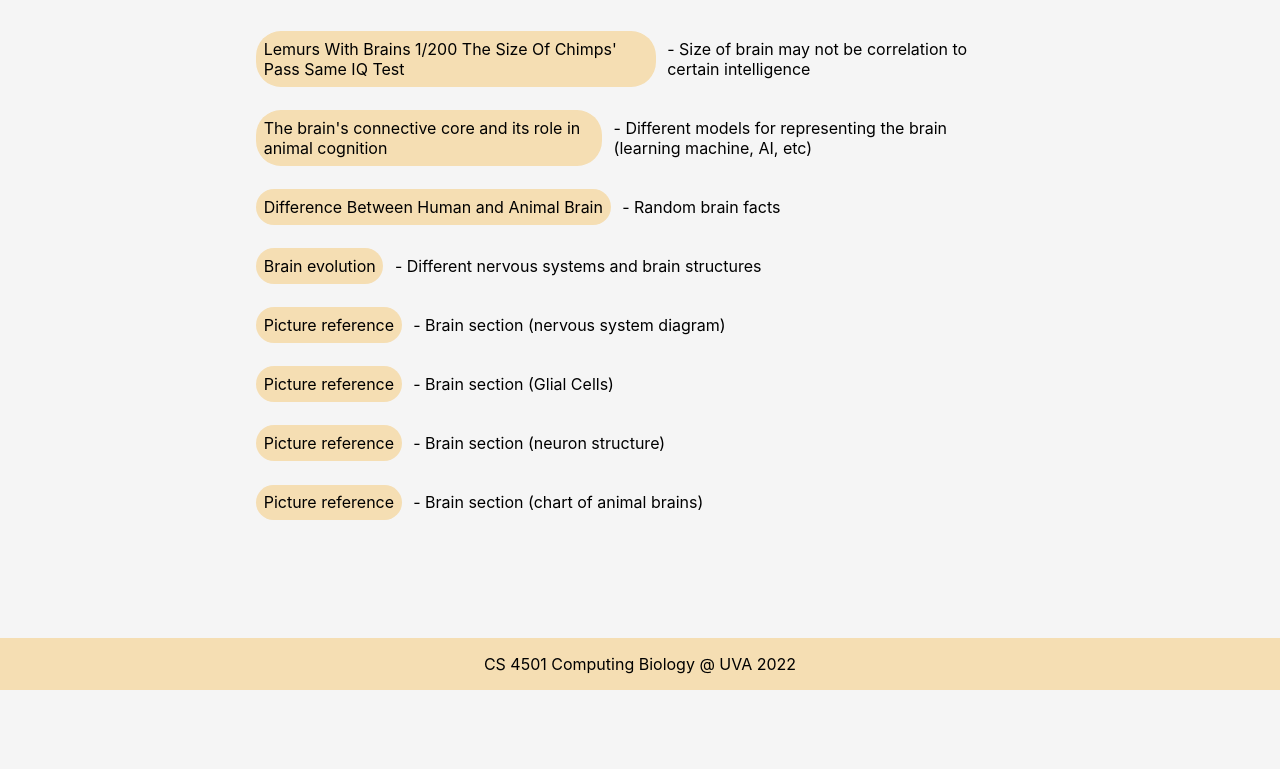
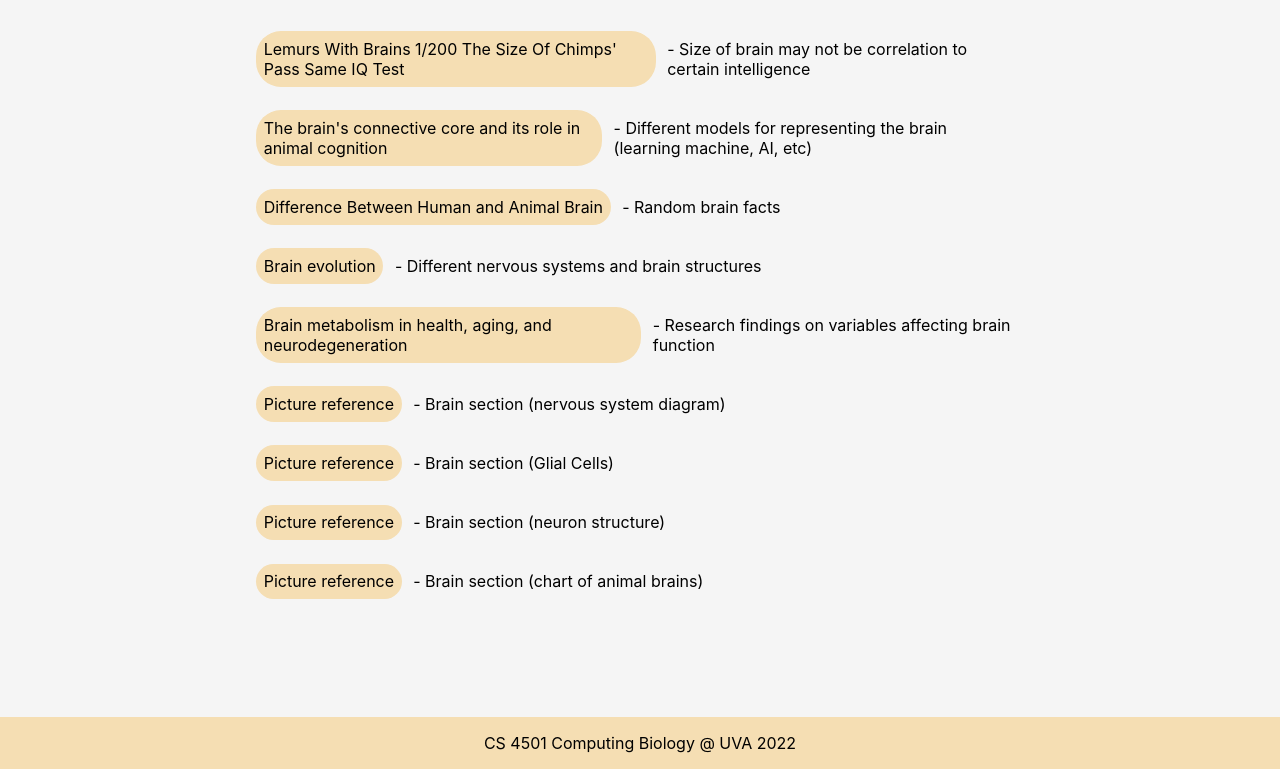
Before and after one commit to johnny-yang-4102/cs_4501_sleep_brain, a React (Create React App) app: page /References in a window 1280 px wide. Shown: the part 1347-2116 px from the top of the page. Before the commit the page ends 2037 px from the top, so only its background shows below. Built offline with nearby package versions, Linux system fonts and the light colour scheme.

Commit message:
add fun fact

```diff
--- a/src/screens/References.js
+++ b/src/screens/References.js
@@ -110,6 +110,12 @@ const References = () => {
                     Brain evolution
                 </Link><span className={"listDesc"}> - Different nervous systems and brain structures  </span></ListItem>
 
+                <ListItem><Link className={"listLink"}
+                    href="https://www.ncbi.nlm.nih.gov/pmc/articles/PMC5452017/" underline="hover"
+                    color={"black"}>
+                    Brain metabolism in health, aging, and neurodegeneration
+                </Link><span className={"listDesc"}> - Research findings on variables affecting brain function  </span></ListItem>
+
 
 
 
--- a/src/screens/ScreenBrain.js
+++ b/src/screens/ScreenBrain.js
@@ -188,9 +188,23 @@ const ScreenBrain = () => {
                 </Grid>
 
 
+                <Grid item xs={12}>
+                    <Accordion>
+                        <AccordionSummary
+                            expandIcon={<ExpandMoreIcon/>}
+                            aria-controls="panel1a-content"
+                            id="panel1a-header"
+                        >
+                            <Typography>Fun Fact</Typography>
+                        </AccordionSummary>
+                        <AccordionDetails>
+                            <Typography variant="body1">Want to increase brain prowess? The formation of new synpases and new neurons arise from "bioenergetic challenges". That is, forms of environmental energetic stressors most notably in the form of food deprivation and physical exertion can improve brain function. Practically, intermittent fasting and regular exercise can achieve this.  </Typography>
+                        </AccordionDetails>
+                    </Accordion>
+                </Grid>
+            </Grid>
 
 
-            </Grid>
 
 
 
```
